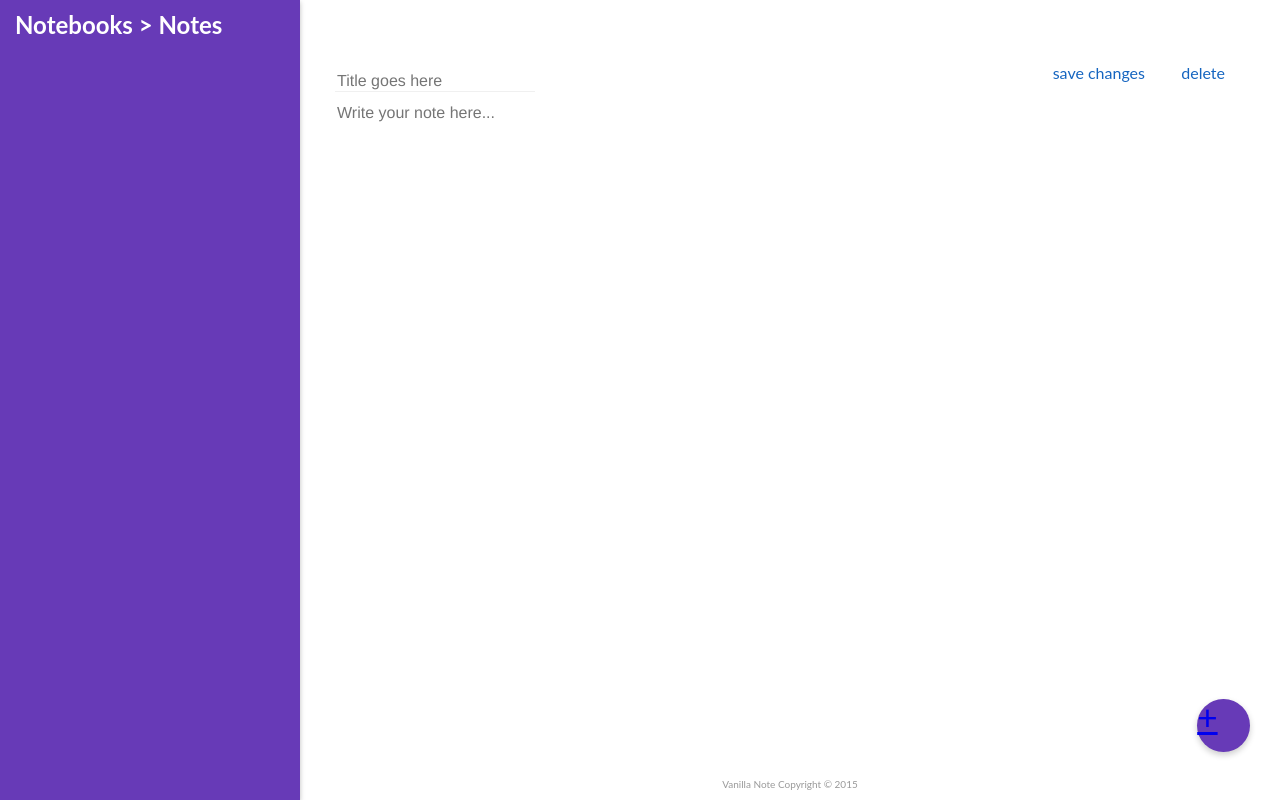
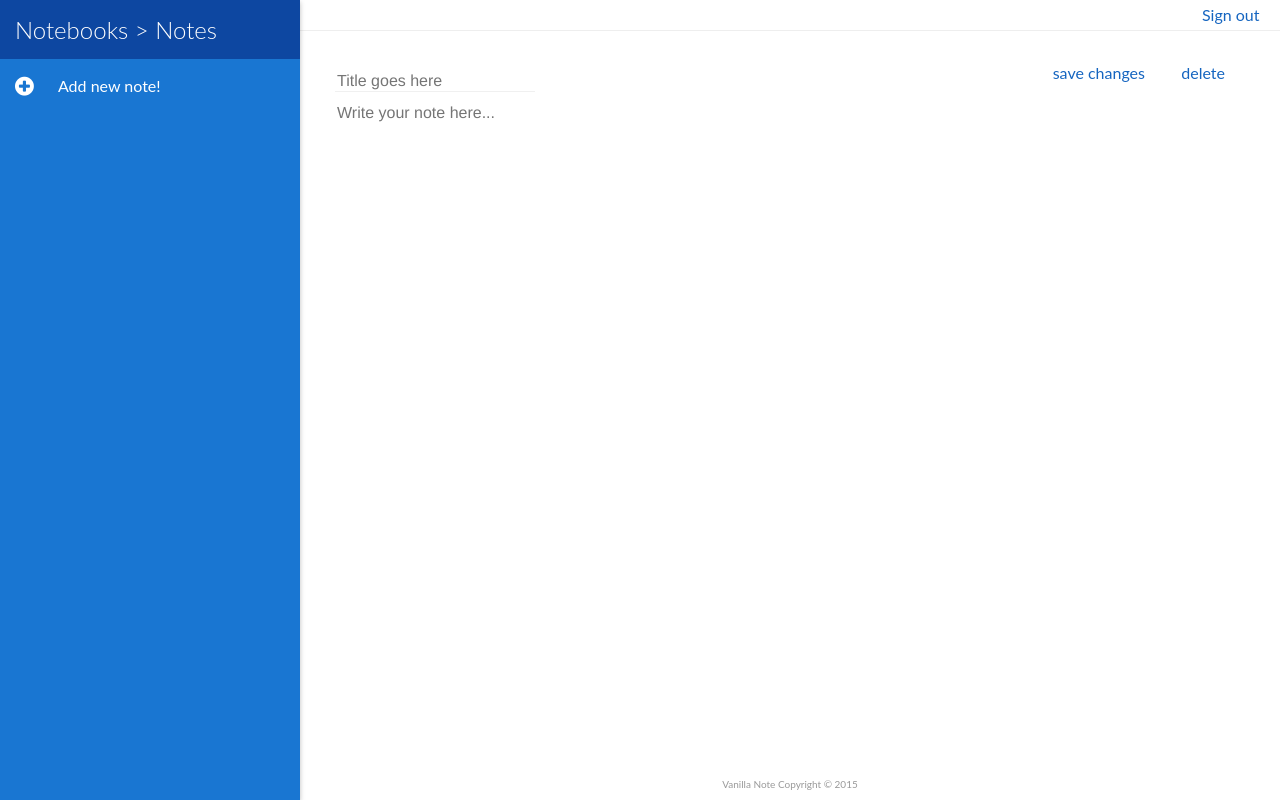
Before and after one commit to joelcolucci/vanillanote, a Flask app: template templates/view_notes.html in a window 1280 px wide. Run offline with Flask 2, Linux system fonts and the light colour scheme; the template is opened without the code that fills it, so the values that code supplies are empty; some libraries are stand-ins or nearby versions.

Commit message:
impd new styling for note sidebar and toolbar

```diff
--- a/static/css/layout.css
+++ b/static/css/layout.css
@@ -111,9 +111,9 @@ body {
 .invert {
     color: #fff;
 }
+
 .page-splash {
     padding: 120px 0 80px;
-
 }
 
 .splash-heading {
@@ -271,6 +271,11 @@ body {
     color: #868686;
 }
 
+.fa-mod {
+    padding: 0 20px 0 0;
+    color: #fff;
+    font-size: 22px;
+}
 /*------------------------------------*\
     #VIEW-NEW-NOTEBOOKS-STYLES
 \*------------------------------------*/
@@ -307,21 +312,23 @@ body {
     #PAGE-STYLES
 \*------------------------------------*/
 
-.notes-page .primary-toolbar {
+.page-notes .primary-toolbar {
+    position: fixed;
     left: 300px;
     right: 0;
+    height: 31px;
     width: inherit;
-    height: 31px;
+    border-bottom: 1px solid #eee;
 }
 
-.notes-page .link-primary {
+.page-notes .link-primary {
     display: inline-block;
-    padding-top: 4px;
+    padding-top: 5px;
 }
 
-
-
-
+.page-notes .primary-toolbar-flash {
+    color: #1565C0;
+}
 
 
 /*------------------------------------*\
@@ -333,14 +340,17 @@ body {
     top: 0px;
     left: 0;
     width: 300px;
-    background: #673AB7;
+    background: #1976D2;
     box-shadow: 0 2px 5px rgba(0,0,0,0.26);
     z-index: 2;
 }
 
 .sidebar-heading {
-    margin: 10px 15px;
+    padding: 15px;
+    margin: 0;
     color: #fff;
+    background: #0D47A1;
+    font-weight: 300;
 }
 
 .sidebar-heading a {
@@ -355,13 +365,12 @@ body {
 }
 
 .sidebar-item {
-
     color: #fff;
     cursor: pointer;
 }
 
 .sidebar-item:hover {
-    background: #9575CD;
+    background: #2196F3;
 }
 
 .sidebar-item a {
@@ -373,6 +382,9 @@ body {
     padding: 15px;
 }
 
+.sidebar-item a > * {
+    vertical-align: middle;
+}
 
 
 
@@ -424,75 +436,6 @@ body {
 
 
 /*------------------------------------*\
-    #MATERIAL-DESIGN-BUTTON-STYLES
-\*------------------------------------*/
-
-.btn-arrow {
-    background-color: #673AB7;
-    border-radius: 50%;
-    bottom: 6%;
-    box-shadow: 0 3px 6px rgba(0,0,0,.2);
-    color: #404040;
-    cursor: pointer;
-    font-size: 2.2em;
-    height: 1.5em;
-    font-family: "font-icon";
-    speak: none;
-    font-style: normal;
-    font-weight: normal;
-    font-variant: normal;
-    text-transform: none;
-    line-height: 1;
-    -webkit-font-smoothing: antialiased;
-    margin: auto;
-    pointer-events: none;
-    position: absolute;
-    right: 30px;
-    -moz-transform: translate(0,0);
-    -ms-transform: translate(0,0);
-    -webkit-transform: translate(0,0);
-    transform: translate(0,0);
-    -moz-transform: translate3d(0,0,0);
-    -ms-transform: translate3d(0,0,0);
-    -webkit-transform: translate3d(0,0,0);
-    transform: translate3d(0,0,0);
-    width: 1.5em;
-
-    -moz-transition-property: opacity,-moz-transform,bottom,background,box-shadow;
-    -o-transition-property: opacity,-o-transform,bottom,background,box-shadow;
-    -webkit-transition-property: opacity,-webkit-transform,bottom,background,box-shadow;
-    transition-property: opacity,transform,bottom,background,box-shadow;
-    -moz-transition-duration: .5s,1s,1s,.25s,.25s;
-    -o-transition-duration: .5s,1s,1s,.25s,.25s;
-    -webkit-transition-duration: .5s,1s,1s,.25s,.25s;
-    transition-duration: .5s,1s,1s,.25s,.25s;
-    -moz-transition-timing-function: ease-in-out,ease-in-out,ease-in-out,cubic-bezier(.4,0,.2,1),cubic-bezier(.4,0,.2,1);
-    -o-transition-timing-function: ease-in-out,ease-in-out,ease-in-out,cubic-bezier(.4,0,.2,1),cubic-bezier(.4,0,.2,1);
-    -webkit-transition-timing-function: ease-in-out,ease-in-out,ease-in-out,cubic-bezier(.4,0,.2,1),cubic-bezier(.4,0,.2,1);
-    transition-timing-function: ease-in-out,ease-in-out,ease-in-out,cubic-bezier(.4,0,.2,1),cubic-bezier(.4,0,.2,1)
-}
-
-.btn-arrow:active {
-    background: #512DA8;
-    box-shadow: 0 7px 15px rgba(0,0,0,.35);
-}
-
-.btn-arrow.active {
-    opacity: 1;
-    pointer-events: auto;
-    -moz-transition-delay: .75s,0,0,0,0;
-    -o-transition-delay: .75s,0,0,0,0;
-    -webkit-transition-delay: .75s,0,0,0,0;
-    transition-delay: .75s,0,0,0,0;
-}
-
-
-
-
-
-
-
-/*------------------------------------*\
     #HELPER-STYLES
 \*------------------------------------*/
 
@@ -510,9 +453,11 @@ body {
 .link-primary:hover {
     text-decoration: underline;
 }
+
 .link-invert {
     color: #1565C0;
 }
+
 
 .primary-toolbar.void {
     box-shadow: none;
--- a/templates/view_notes.html
+++ b/templates/view_notes.html
@@ -14,8 +14,4 @@
 
 </div>
 
-<div class="btn-arrow active"><a href="{{url_for('newNote', notebook_id=notebook_id)}}">+</a></div>
-<footer class="footer void text-center">
-    <p class="copy-right"> Vanilla Note Copyright &copy; 2015</p>
-</footer>
 {% endblock %}
--- a/templates/wrapper_notes.html
+++ b/templates/wrapper_notes.html
@@ -11,11 +11,13 @@
 
     <link href="{{ url_for('static', filename='css/theme.css') }}" rel="stylesheet">
     <link href="{{ url_for('static', filename='css/layout.css') }}" rel="stylesheet">
-    <link href="{{ url_for('static', filename='css/styles.css') }}" rel="stylesheet">
+
 </head>
-<body class="notes-page">
-    <div class="primary-toolbar void">
-        <div class="toolbar-section">
+<body class="page-notes">
+    <header class="notes-header">
+        <div class="primary-toolbar">
+
+            <div class="column-half">
                 {% with messages = get_flashed_messages() %}
                     {% if messages %}
                         {% for message in messages %}
@@ -24,21 +26,37 @@
                     {% endif %}
                 {% endwith %}
             </div>
-        <div class="toolbar-section text-right">
-            <a href="{{url_for('gdisconnect')}}" class="link-primary">logout</a>
+
+            <div class="column-half text-right">
+                <a href="{{url_for('gdisconnect')}}" class="link-primary link-invert">Sign out</a>
             </div>
+
         </div>
 
         <div class="sidebar">
             <h2 class="sidebar-heading"><a href="/">Notebooks</a> > <a href="{{url_for('newNote', notebook_id=notebook_id)}}">Notes</a></h2>
             <ul class="sidebar-items">
+                <li class="sidebar-item">
+                    <a href="{{url_for('newNote', notebook_id=notebook_id)}}">
+                        <i class="fa fa-plus-circle fa-mod"></i>
+                        <span>Add new note!</span>
+                    </a>
+                </li>
                 {% for note in notes %}
-            <li class="sidebar-item"><a href="{{url_for('viewNote', notebook_id=note.notebook_id, note_id=note.id)}}">{{ note.title }}</a></li>
+                <li class="sidebar-item">
+                    <a href="{{url_for('viewNote', notebook_id=note.notebook_id, note_id=note.id)}}">{{ note.title }}</a>
+                </li>
                 {% endfor %}
+
             </ul>
         </div>
+    </header>
 
     {% block content %}
     {% endblock %}
+
+    <footer class="footer void text-center">
+        <p class="copy-right"> Vanilla Note Copyright &copy; 2015</p>
+    </footer>
 </body>
 </html>
```
Also changed, not shown: templates/view_edit_notebook.html (+0 -16 lines), templates/view_notebooks.html (+3 -4 lines). Lines whose indentation alone changed are shown as unchanged.
